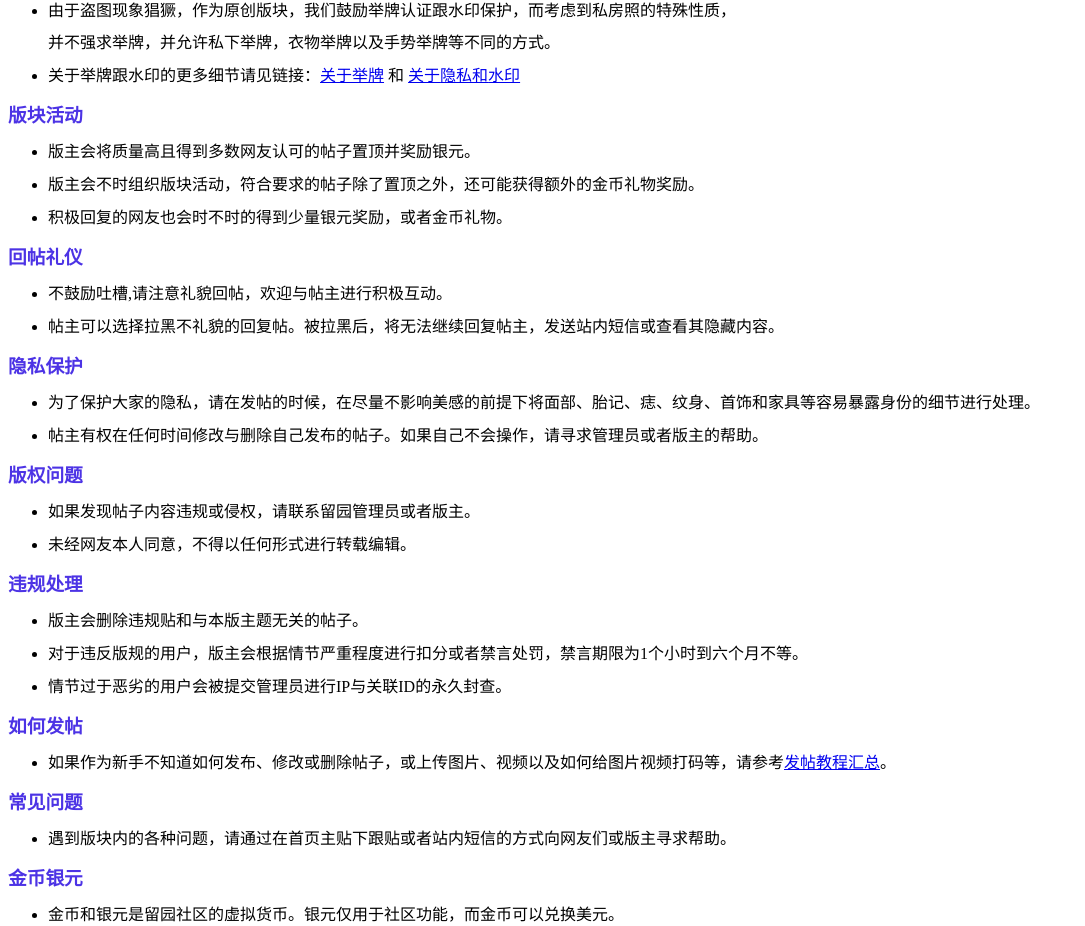
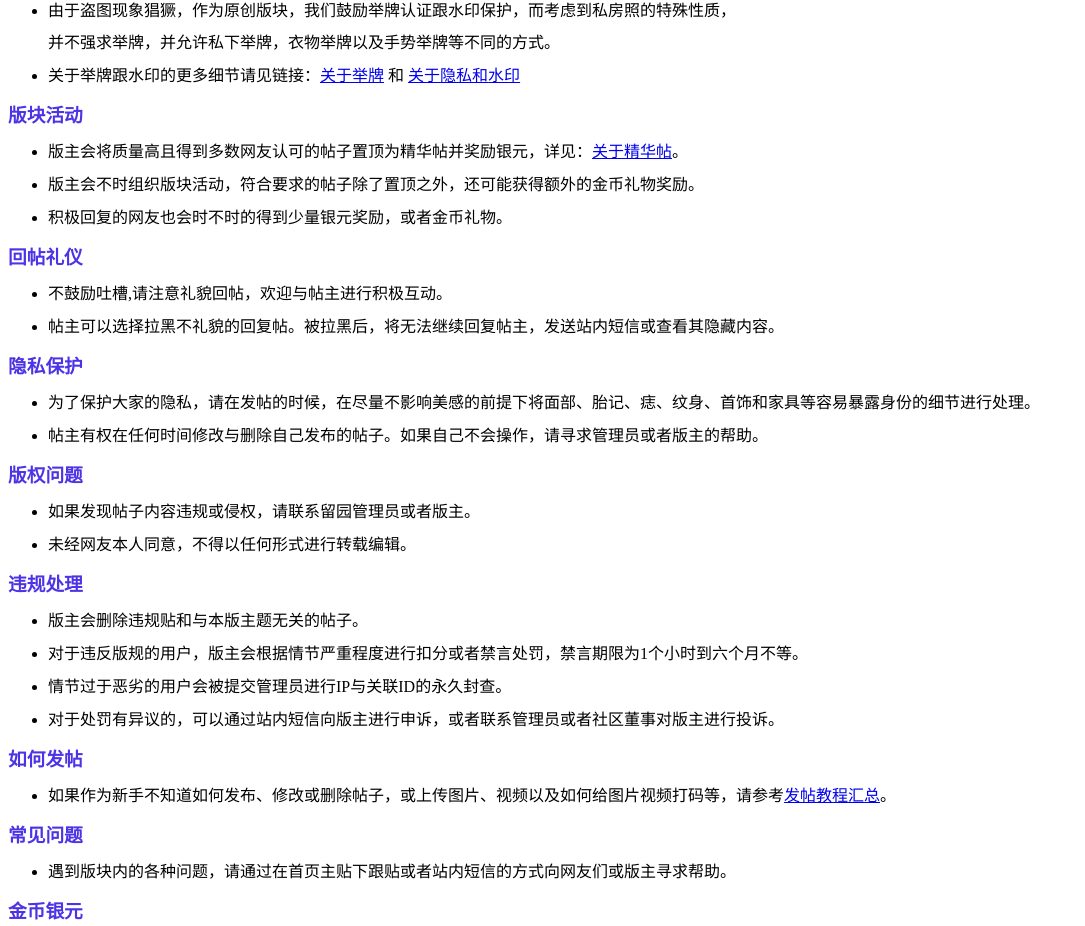
Before and after one commit to cbayl/bbs6, a plain HTML site: page announcements/index.html in a window 1280 px wide. Shown: the part 530-1456 px from the top of the page, without its empty margins (0-1085 px from the left). Drawn offline with Linux system fonts and the light colour scheme.

Commit message:
Add files via upload

```diff
--- a/announcements/index.html
+++ b/announcements/index.html
@@ -5,7 +5,7 @@
 	<title></title>
 	<meta name="generator" content="LibreOffice 7.5.4.2 (Windows)"/>
 	<meta name="created" content="2023-06-16T13:36:38.274000000"/>
-	<meta name="changed" content="2023-06-18T13:59:19.654000000"/>
+	<meta name="changed" content="2023-06-19T11:47:37.647000000"/>
 	<style type="text/css">
 		@page { margin: 2cm }
 		p { line-height: 115%; margin-bottom: 0.25cm; background: transparent }
@@ -49,7 +49,7 @@
 </ul>
 <h3 class="cjk">版块活动</h3>
 <ul>
-	<li><p style="line-height: 100%; margin-bottom: 0cm">版主会将质量高且得到多数网友认可的帖子置顶并奖励银元。</p>
+	<li><p style="line-height: 100%; margin-bottom: 0cm">版主会将质量高且得到多数网友认可的帖子置顶为精华帖并奖励银元，详见：<a href="https://www.cool18.com/bbs6/index.php?app=forum&amp;act=threadview&amp;tid=14628672">关于精华帖</a>。</p>
 	<li><p style="line-height: 100%; margin-bottom: 0cm">版主会不时组织版块活动，符合要求的帖子除了置顶之外，还可能获得额外的金币礼物奖励。</p>
 	<li><p style="line-height: 100%; margin-bottom: 0cm">积极回复的网友也会时不时的得到少量银元奖励，或者金币礼物。</p>
 </ul>
@@ -73,6 +73,7 @@
 	<li><p style="line-height: 100%; margin-bottom: 0cm">版主会删除违规贴和与本版主题无关的帖子。</p>
 	<li><p style="line-height: 100%; margin-bottom: 0cm">对于违反版规的用户，版主会根据情节严重程度进行扣分或者禁言处罚，禁言期限为<font face="Liberation Serif, serif"><span lang="en-US"><font face="Liberation Serif, serif"><font size="3" style="font-size: 12pt"><span lang="en-US">1</span></font></font></span></font>个小时到六个月不等。</p>
 	<li><p style="line-height: 100%; margin-bottom: 0cm">情节过于恶劣的用户会被提交管理员进行<font face="Liberation Serif, serif"><span lang="en-US"><font face="Liberation Serif, serif"><font size="3" style="font-size: 12pt"><span lang="en-US">IP</span></font></font></span></font>与关联<font face="Liberation Serif, serif"><span lang="en-US"><font face="Liberation Serif, serif"><font size="3" style="font-size: 12pt"><span lang="en-US">ID</span></font></font></span></font>的永久封查。</p>
+	<li><p style="line-height: 100%; margin-bottom: 0cm">对于处罚有异议的，可以通过站内短信向版主进行申诉，或者联系管理员或者社区董事对版主进行投诉。</p>
 </ul>
 <h3 class="cjk">如何发帖</h3>
 <ul>
```
